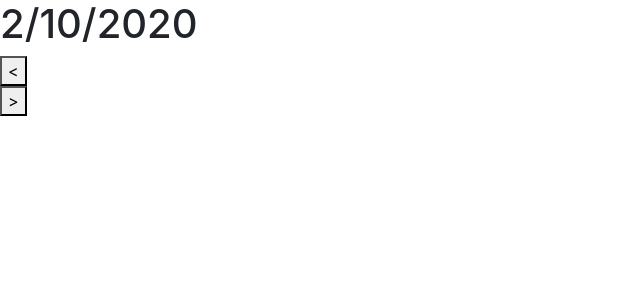
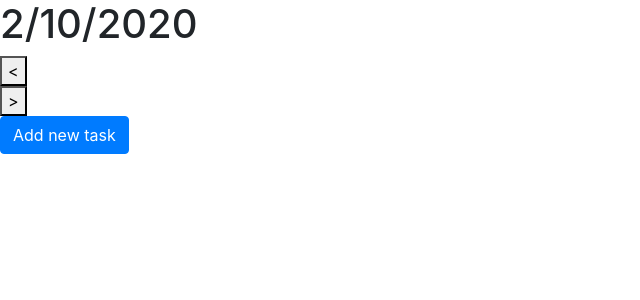
Before and after one commit to miloszk9/Tasks_reminder, a Django app: page / in a window 1280 px wide. Shown: the top 300 px of the page, without its empty margins (0-640 px from the left). Run offline with Django 3.2, Linux system fonts and the light colour scheme; data comes from the database, SQL or seed files in the repository; both versions use the stored data as it was after the commit; some libraries are stand-ins or nearby versions.

Commit message:
Creating new task implemented.

```diff
--- a/main/templates/main/home.html
+++ b/main/templates/main/home.html
@@ -1,6 +1,7 @@
 {% extends "main/index.html" %}
 
 {% block content %}
+<main onload="imput_date()">
     <h1> {{date.day}}/{{date.month}}/{{date.year}} </h1>
     <form method="POST">
         {% csrf_token %}
@@ -10,6 +11,31 @@
         {% csrf_token %}
         <button type="submit" name="next" value={{date_change}}> > </button>
     </form>
+
+    <!-- Adding new task form -->
+    <button class="btn btn-primary" type="button" data-toggle="collapse" data-target="#task_add" aria-expanded="false" aria-controls="task_add">
+        Add new task
+    </button>
+    <div class="collapse" id="task_add">
+        <div class="card card-body">
+            <form method="POST">
+                {% csrf_token %}
+                <div class="form-group row">
+                    <label for="example-text-input" class="col-2 col-form-label">Task</label>
+                    <div class="col-10">
+                        <input class="form-control" name="task_name" type="text" id="example-text-input">
+                    </div>
+                </div>
+                <div class="form-group row">
+                    <label for="example-datetime-local-input" class="col-2 col-form-label">Date and time</label>
+                    <div class="col-10">
+                        <input id='input_date' class="form-control" name="task_date" type="datetime-local" value='0' id="example-datetime-local-input">
+                    </div>
+                </div>
+                <button class="btn btn-primary" type="submit" value="1" name="new_task">Create!</button>
+            </form>
+        </div>
+    </div>
 
     {% for record in db_data %}
     <p>
@@ -26,4 +52,14 @@
         </form>
     </p>
     {% endfor %}
+
+    <script>
+        function imput_date(){
+            var time = new Date().toJSON();
+            time = time.substring(0, time.length - 8);
+            document.getElementById("input_date").value = time;
+        }
+        imput_date();
+    </script>
+</main>
 {% endblock content%}
--- a/main/views.py
+++ b/main/views.py
@@ -1,7 +1,7 @@
 from django.shortcuts import render
 from .models import Task
+from django.contrib.auth.models import User
 from django.utils import timezone
-from django.contrib.auth.models import User
 from datetime import datetime
 from datetime import timedelta
 
@@ -24,6 +24,20 @@ def home(request):
         else:
             task.update(isDone = True)
 
+    # Adding new task
+    ''' TODO Sync tasks with current user (when register implemented) '''
+    if request.POST.get('new_task'):
+        user = User.objects.filter(username='mylosz').first() # To be changed when registration made
+
+        task_name = request.POST.get('task_name', 'default')
+        task_date = request.POST.get('task_date', datetime.now() )
+        date = datetime( int(task_date[0:4]), int(task_date[5:7]), int(task_date[8:10]), int(task_date[11:13]), int(task_date[14:16]))
+        new_task = Task(author = user, name = task_name, date = date)
+        new_task.save()
+
+        date_get = date # to keep the current page
+        date_change = (date - datetime.now()).days + 1 # to sync the days diff
+
     # Getting Tasks from the current day
     ''' TODO sync records with logged user (when register implemented)'''
     db_data = Task.objects.filter(date__day = str(date_get.day),
```
Also changed, not shown: db.sqlite3.
